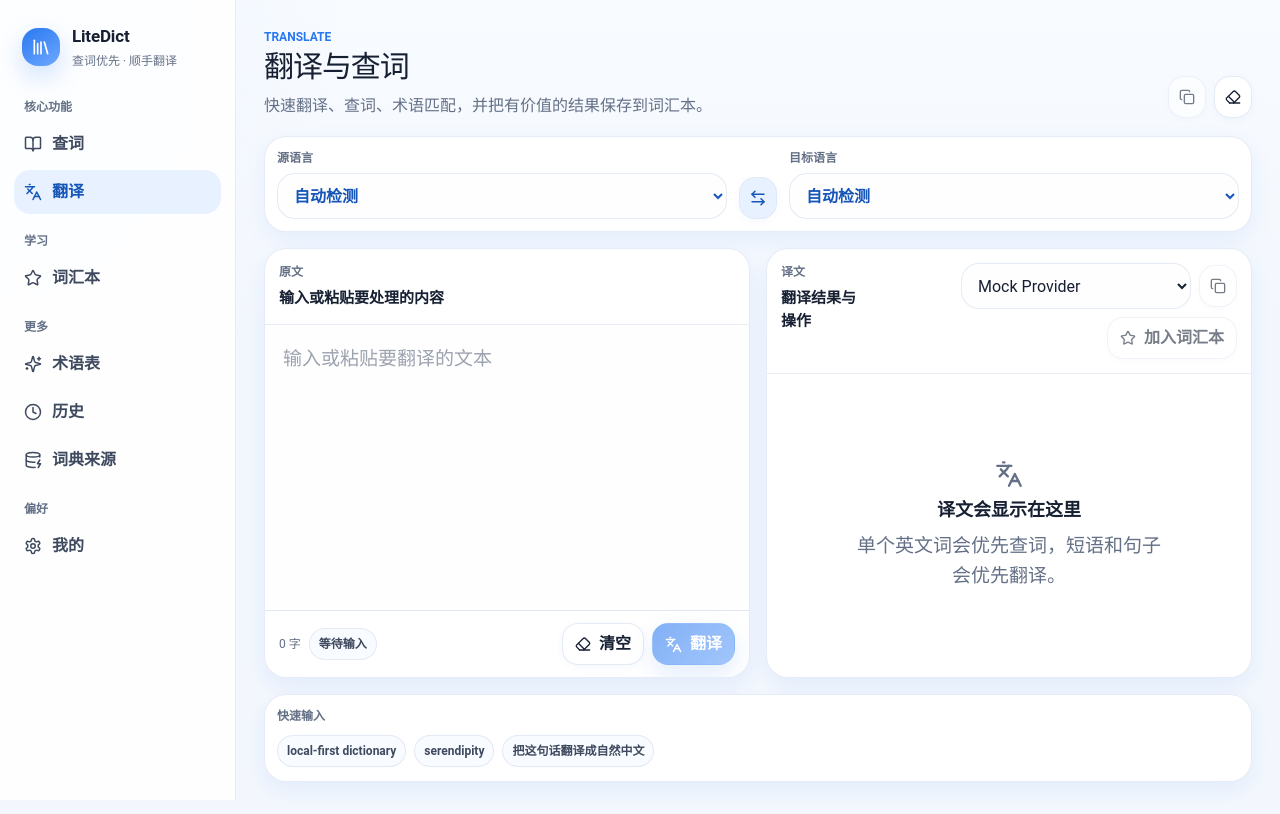
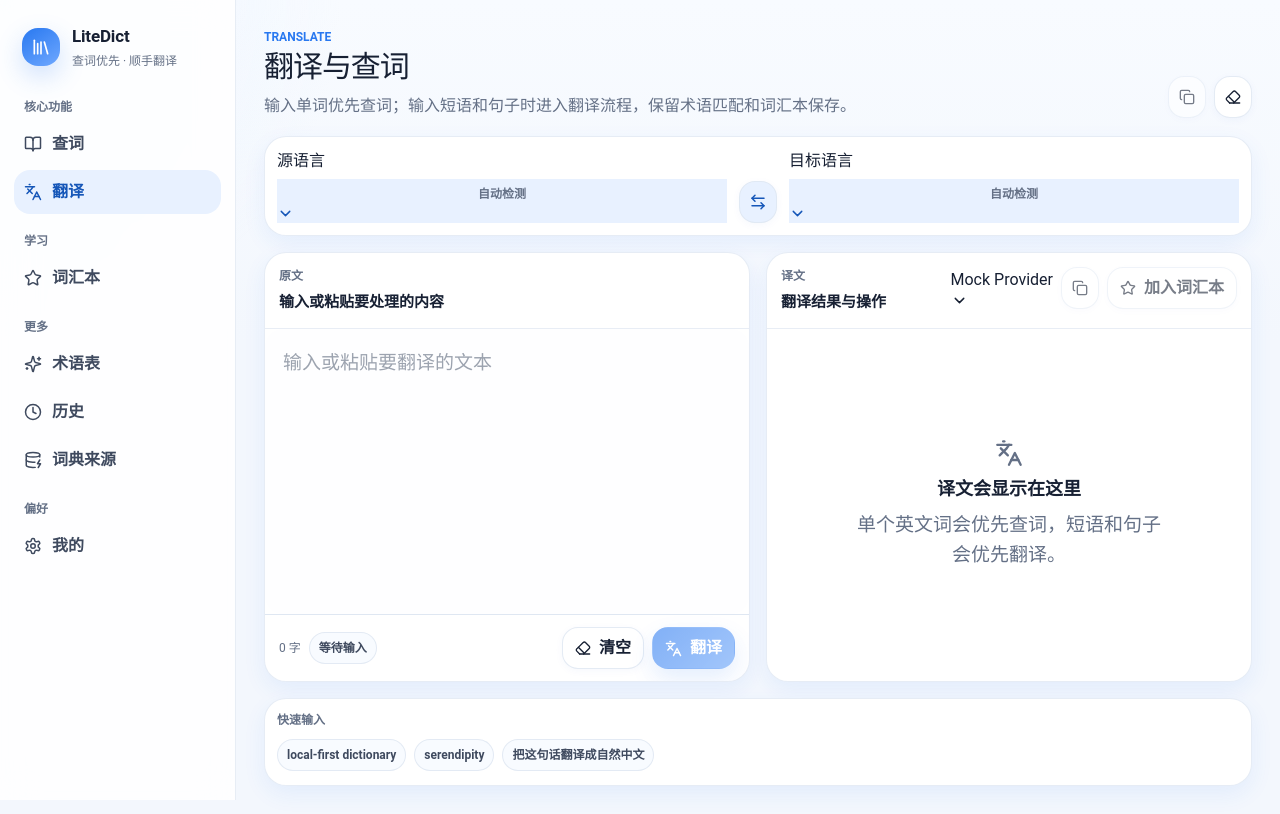
Before and after one commit to Becauseiloveyo/translation, a React (Vite) app: page / in a window 1280 px wide. Both pictures are taken after a click on the button "翻译". Built offline with nearby package versions, Linux system fonts and the light colour scheme.

Commit message:
Replace translation native selects with app controls

```diff
--- a/src/pages/TranslatePage.tsx
+++ b/src/pages/TranslatePage.tsx
@@ -1,5 +1,6 @@
 import { ArrowLeftRight, Copy, Eraser, Languages, Search, Sparkles, Star } from "lucide-react";
 import { FormEvent, useMemo, useState } from "react";
+import { AppSelect } from "../components/AppSelect";
 import { lookupDictionary } from "../services/dictionary/localDictionaryProvider";
 import { translateWithProvider } from "../services/providers/registry";
 import { addHistory, upsertVocabulary } from "../services/storage/localStore";
@@ -17,7 +18,7 @@ type TranslateState = {
 };
 
 const languageOptions = [
-  { value: "auto", label: "自动检测" },
+  { value: "auto", label: "自动检测", description: "按内容判断语言" },
   { value: "zh", label: "中文" },
   { value: "en", label: "English" },
   { value: "ja", label: "日本語" },
@@ -39,10 +40,13 @@ export function TranslatePage({ store, setStore }: PageProps) {
   const [dictionaryEntry, setDictionaryEntry] = useState<DictionaryEntry | null>(null);
   const detection = useMemo(() => detectInput(text, sourceLang, targetLang), [sourceLang, targetLang, text]);
 
-  const providerOptions = store.apiProviders.filter((provider) => provider.useFor.includes("translate"));
+  const providerOptions = store.apiProviders
+    .filter((provider) => provider.enabled && provider.useFor.includes("translate"))
+    .map((provider) => ({ value: provider.id, label: provider.name, description: provider.type }));
   const resultText = translation?.translatedText ?? dictionaryEntry?.definitions[0]?.definitionZh ?? dictionaryEntry?.definitions[0]?.definitionEn ?? "";
   const resultTitle = dictionaryEntry ? "词典释义" : "译文";
   const primaryActionLabel = isLoading ? "处理中" : detection.intent === "lookup" ? "查词" : "翻译";
+  const activeProviderId = providerOptions.some((provider) => provider.value === providerId) ? providerId : providerOptions[0]?.value ?? "provider_mock";
 
   async function handleSubmit(event: FormEvent) {
     event.preventDefault();
@@ -72,7 +76,7 @@ export function TranslatePage({ store, setStore }: PageProps) {
             sourceLang: nextDetection.sourceLang,
             targetLang: nextDetection.targetLang
           },
-          providerId
+          activeProviderId
         );
 
         setTranslation({
@@ -146,13 +150,13 @@ export function TranslatePage({ store, setStore }: PageProps) {
 
   return (
     <section className="page translate-page">
-      <header className="translate-titlebar">
+      <header className="translate-titlebar app-hero compact-hero">
         <div>
           <div className="eyebrow">Translate</div>
           <h1>翻译与查词</h1>
-          <p>快速翻译、查词、术语匹配，并把有价值的结果保存到词汇本。</p>
+          <p>输入单词优先查词；输入短语和句子时进入翻译流程，保留术语匹配和词汇本保存。</p>
         </div>
-        <div className="page-actions">
+        <div className="page-actions floating-actions">
           <button className="button icon" type="button" onClick={copyResult} title="复制结果" disabled={!resultText}>
             <Copy size={16} aria-hidden="true" />
           </button>
@@ -164,29 +168,11 @@ export function TranslatePage({ store, setStore }: PageProps) {
 
       <form className="translate-workbench" onSubmit={handleSubmit}>
         <section className="panel language-bar" aria-label="语言设置">
-          <label className="lang-control">
-            <span>源语言</span>
-            <select className="select lang-select" value={sourceLang} onChange={(event) => setSourceLang(event.target.value)}>
-              {languageOptions.map((option) => (
-                <option value={option.value} key={option.value}>
-                  {option.label}
-                </option>
-              ))}
-            </select>
-          </label>
+          <AppSelect label="源语言" className="lang-control" buttonClassName="lang-select" value={sourceLang} options={languageOptions} onChange={setSourceLang} />
           <button className="button icon language-swap" type="button" onClick={swapLanguages} title="交换语言">
             <ArrowLeftRight size={18} aria-hidden="true" />
           </button>
-          <label className="lang-control">
-            <span>目标语言</span>
-            <select className="select lang-select" value={targetLang} onChange={(event) => setTargetLang(event.target.value)}>
-              {languageOptions.map((option) => (
-                <option value={option.value} key={option.value}>
-                  {option.label}
-                </option>
-              ))}
-            </select>
-          </label>
+          <AppSelect label="目标语言" className="lang-control" buttonClassName="lang-select" value={targetLang} options={languageOptions} onChange={setTargetLang} />
         </section>
 
         <section className="panel translate-pane source-pane">
@@ -227,13 +213,7 @@ export function TranslatePage({ store, setStore }: PageProps) {
               <div className="pane-title">{dictionaryEntry ? dictionaryEntry.headword : "翻译结果与操作"}</div>
             </div>
             <div className="result-toolbar compact">
-              <select className="select provider-select" value={providerId} onChange={(event) => setProviderId(event.target.value)} title="Provider">
-                {providerOptions.map((provider) => (
-                  <option value={provider.id} key={provider.id}>
-                    {provider.name}
-                  </option>
-                ))}
-              </select>
+              <AppSelect className="provider-control" buttonClassName="provider-select" value={activeProviderId} options={providerOptions} onChange={setProviderId} placeholder="选择 Provider" />
               <button className="button icon" type="button" onClick={copyResult} disabled={!resultText} title="复制">
                 <Copy size={16} aria-hidden="true" />
               </button>
@@ -359,6 +339,5 @@ function formatDetection(detection: InputDetection): string {
   if (detection.intent === "empty") {
     return "等待输入";
   }
-  const kind = detection.kind === "word" ? "单词" : detection.kind === "phrase" ? "短语" : "句子";
-  return detection.intent === "lookup" ? `${kind} · 查词优先` : `${kind} · ${detection.sourceLang} → ${detection.targetLang}`;
+  return detection.intent === "lookup" ? "单词 / 查词" : `翻译 · ${detection.sourceLang} → ${detection.targetLang}`;
 }
```
